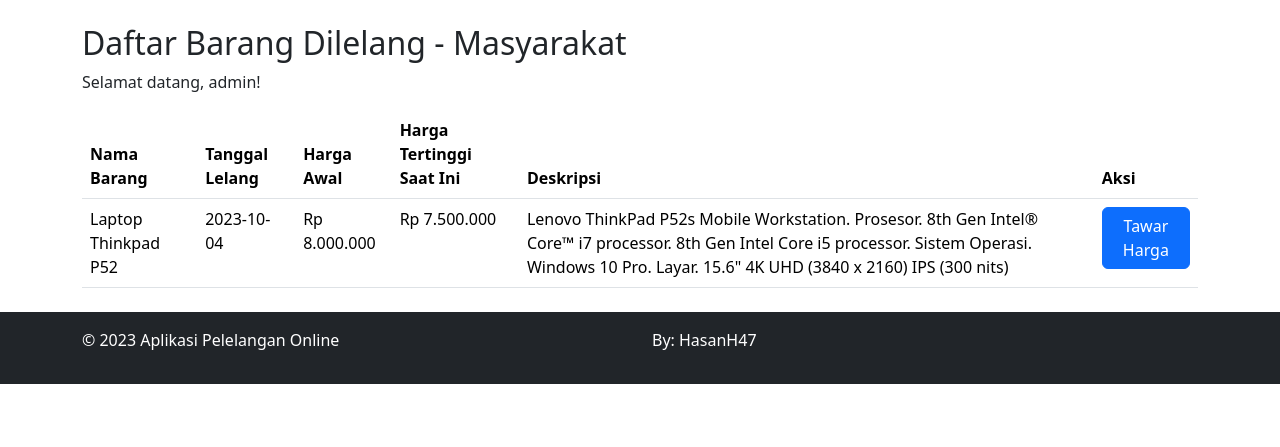
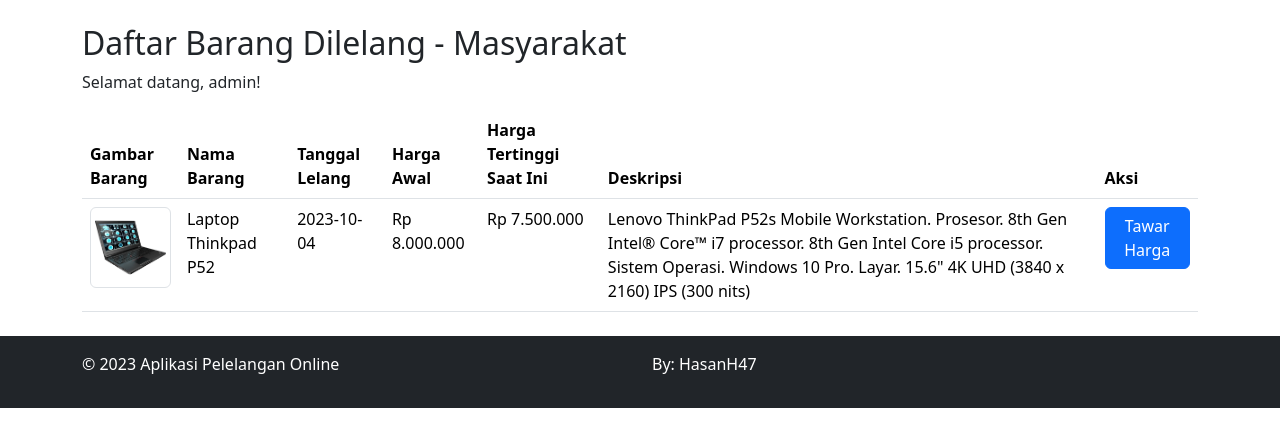
Before and after one commit to al-kawsar/school_lelang_barang, a PHP site: page /lelang_php/pages/masyarakat/view_auctions.php in a window 1280 px wide. Shown: the part 56-503 px from the top of the page. Run offline with PHP 8.4, Linux system fonts and the light colour scheme; a user stored in the database is signed in; data comes from the database, SQL or seed files in the repository; some libraries are stand-ins or nearby versions.

Commit message:
update place_bid & view_auctions Masyarakat

```diff
--- a/pages/masyarakat/place_bid.php
+++ b/pages/masyarakat/place_bid.php
@@ -7,6 +7,10 @@ require_once '../../config/database.php';
 if (!isset($_SESSION['user_id']) || $_SESSION['user_role'] !== 'masyarakat') {
   header('location: ../login.php');
   exit;
+}
+
+if (!isset($_GET['id_barang'])) {
+  header('Location: view_auctions.php');
 }
 
 // Inisialisasi variabel
@@ -46,7 +50,7 @@ if ($_SERVER['REQUEST_METHOD'] == 'POST') {
   }
 }
 
-$barang_id = $_GET['id']; // Mengambil parameter id dari URL
+$barang_id = $_GET['id_barang']; // Mengambil parameter id dari URL
 
 // Query untuk mendapatkan detail barang yang akan ditawar berdasarkan id_barang
 $sql = "SELECT b.id_barang, b.nama_barang, b.tgl, b.harga_awal, b.deskripsi_barang,
--- a/pages/masyarakat/view_auctions.php
+++ b/pages/masyarakat/view_auctions.php
@@ -9,8 +9,8 @@ if (!isset($_SESSION['user_id']) || $_SESSION['user_role'] !== 'masyarakat') {
     exit;
 }
 
-    // Query untuk mendapatkan daftar barang yang sedang dilelang dengan status "dibuka"
-    $sql = "SELECT b.id_barang, b.nama_barang, b.tgl, b.harga_awal, b.deskripsi_barang,
+// Query untuk mendapatkan daftar barang yang sedang dilelang dengan status "dibuka"
+$sql = "SELECT b.id_barang, b.gambar, b.nama_barang, b.tgl, b.harga_awal, b.deskripsi_barang,
         IFNULL(MAX(h.penawaran_harga), b.harga_awal) AS harga_tertinggi
         FROM tb_barang b
         LEFT JOIN history_lelang h ON b.id_barang = h.id_barang
@@ -39,6 +39,7 @@ $mysqli->close();
 
 <!DOCTYPE html>
 <html lang="en">
+
 <head>
     <meta charset="UTF-8">
     <meta name="viewport" content="width=device-width, initial-scale=1.0">
@@ -46,6 +47,7 @@ $mysqli->close();
     <link rel="stylesheet" href="../../assets/css/bootstrap.min.css">
     <link rel="stylesheet" href="../../assets/css/style.css">
 </head>
+
 <body>
     <?php include '../../includes/navbar.php'; ?>
 
@@ -55,6 +57,7 @@ $mysqli->close();
         <table class="table">
             <thead>
                 <tr>
+                    <th>Gambar Barang</th>
                     <th>Nama Barang</th>
                     <th>Tanggal Lelang</th>
                     <th>Harga Awal</th>
@@ -66,12 +69,13 @@ $mysqli->close();
             <tbody>
                 <?php foreach ($barangs as $barang) : ?>
                     <tr>
+                        <td><img src="../../uploads/<?php echo $barang['gambar']; ?>" alt="<?php echo $barang['nama_barang']; ?>" class="img-thumbnail" width="100"></td>
                         <td><?php echo $barang['nama_barang']; ?></td>
                         <td><?php echo $barang['tgl']; ?></td>
                         <td>Rp <?php echo number_format($barang['harga_awal'], 0, ",", "."); ?></td>
                         <td>Rp <?php echo number_format($barang['harga_tertinggi'], 0, ",", "."); ?></td>
                         <td><?php echo $barang['deskripsi_barang']; ?></td>
-                        <td><a href="place_bid.php?id=<?php echo $barang['id_barang']; ?>" class="btn btn-primary">Tawar Harga</a></td>
+                        <td><a href="place_bid.php?id_barang=<?php echo $barang['id_barang']; ?>" class="btn btn-primary">Tawar Harga</a></td>
                     </tr>
                 <?php endforeach; ?>
             </tbody>
```
